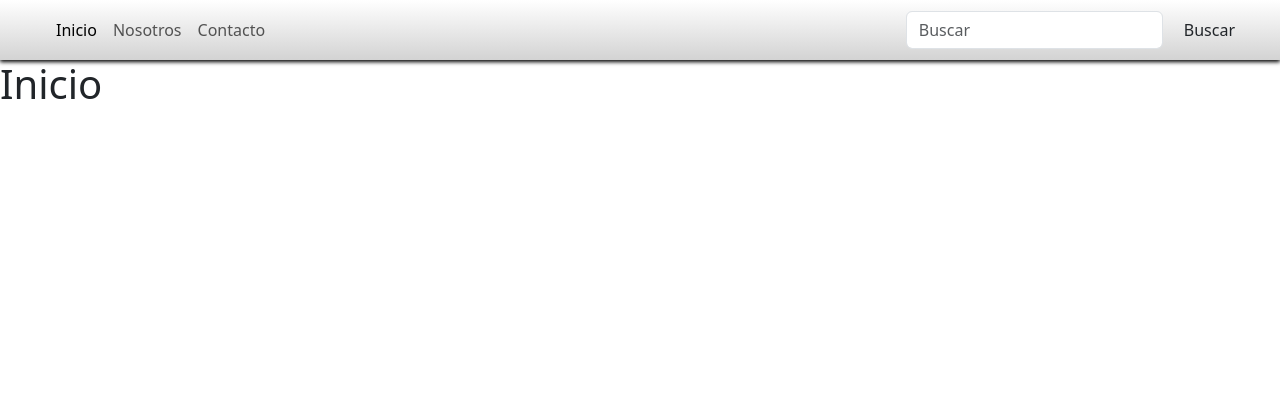
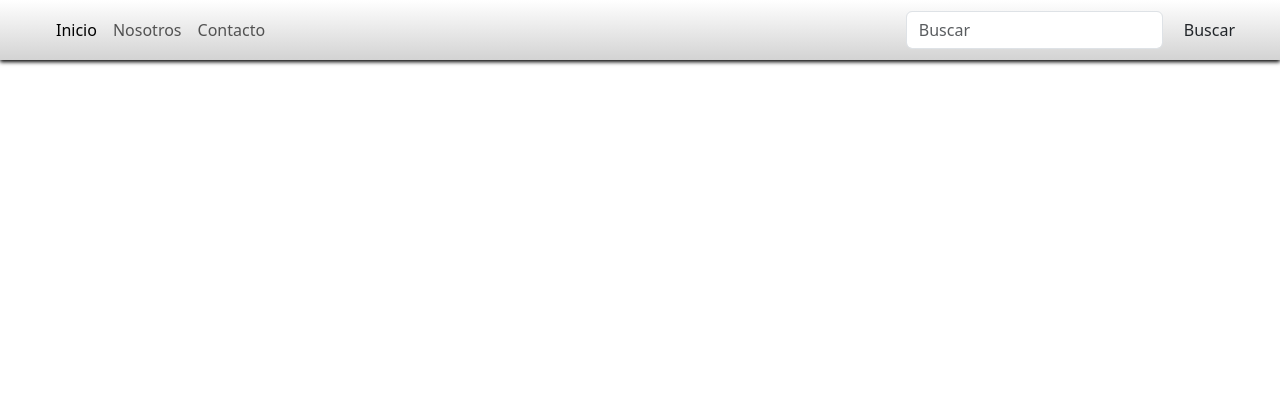
Before and after one commit to Rhaguer/DJANGO_MARTES-main, a Django app: template Empresa/core/templates/core/index.html in a window 1280 px wide. Shown: the top 420 px of the page. Run offline with Django 3.2, Linux system fonts and the light colour scheme; the template is opened without the code that fills it, so the values that code supplies are empty.

Commit message:
actualizar

```diff
--- a/Empresa/core/templates/core/base.html
+++ b/Empresa/core/templates/core/base.html
@@ -12,6 +12,9 @@
 <link rel="stylesheet" href="https://cdnjs.cloudflare.com/ajax/libs/font-awesome/6.0.0-beta3/css/all.min.css">
     <title>Segunda clase</title>
     <link rel="stylesheet" href="{% static 'core/css/style.css' %}" />
+    <style>h1 {
+        color: white;
+      }</style>
 </head>
 <body>
     <nav class="navbar navbar-expand-lg bg-body-tertiary">
```
